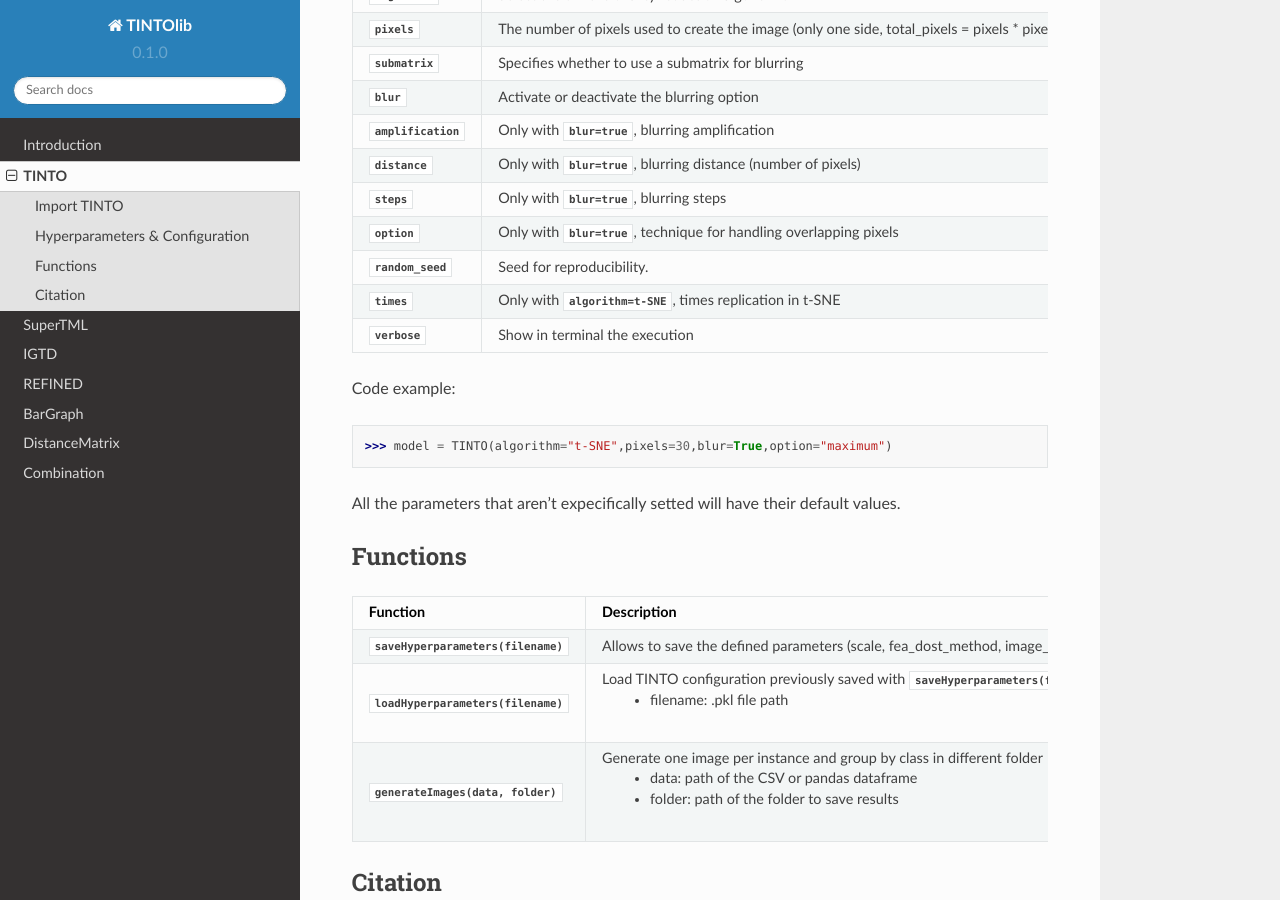
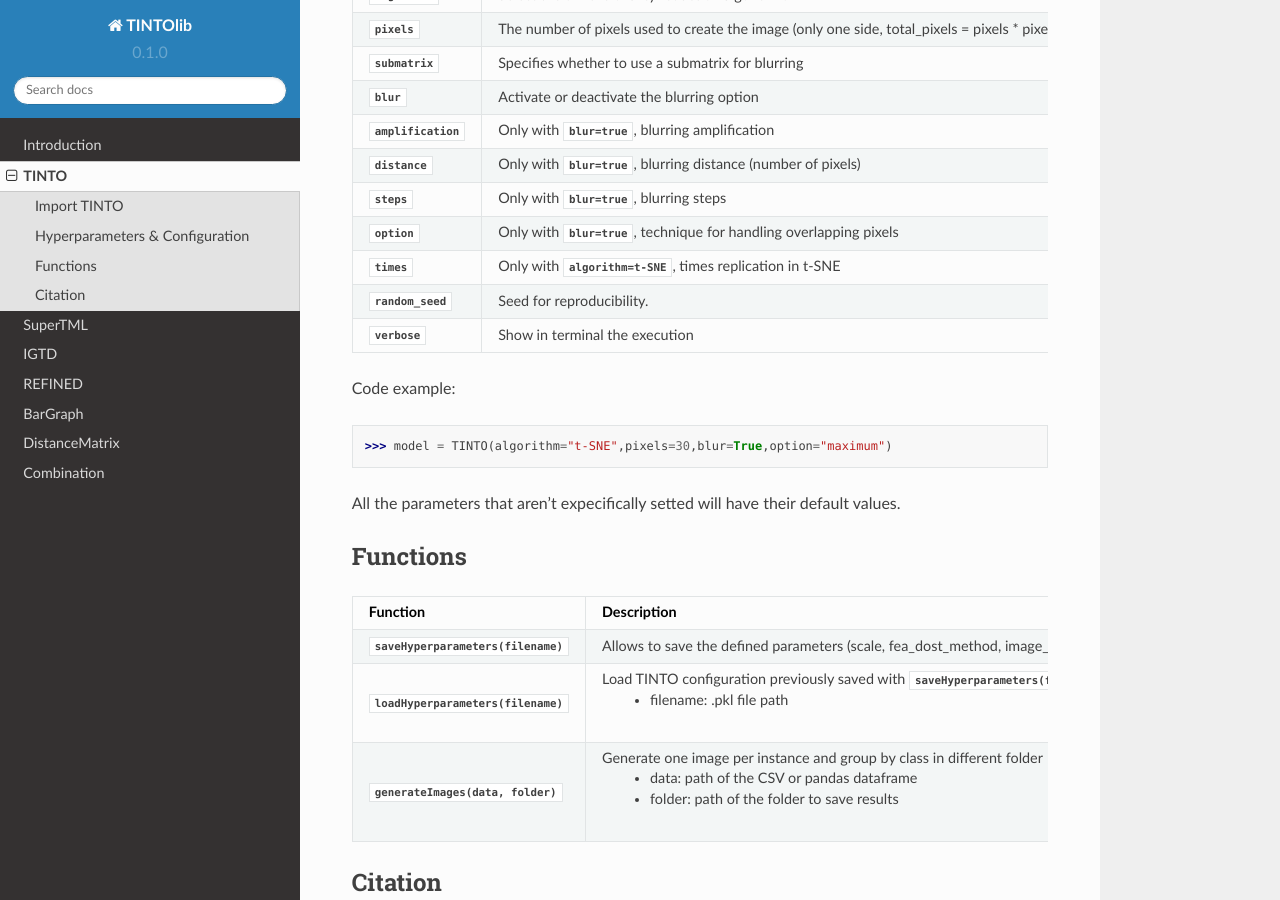
Before and after one commit to oeg-upm/TINTOlib-Documentation, a Sphinx documentation site: the page built from docs/source/tinto.rst, in a window 1280 px wide and 900 px high, scrolled down 541 px. Built offline with Sphinx 7.4.7 and the Read the Docs theme 2.0.0, drawn with Linux system fonts in a browser that asks for light colours; pages that are not in the unit, such as notebooks, are missing from menus.

```diff
--- a/docs/source/tinto.rst
+++ b/docs/source/tinto.rst
@@ -58,13 +58,13 @@ When creating the :py:class:`tinto` class, some parameters can be modified. The
      - Only with :py:data:`blur=true`, technique for handling overlapping pixels
      - mean
      - [mean, maximum]
+   * - :py:data:`times`
+     - Only with :py:data:`algorithm=t-SNE`, times replication in t-SNE
+     - 4
+     - integer
    * - :py:data:`random_seed`
      - Seed for reproducibility.
      - 20
-     - integer
-   * - :py:data:`times`
-     - Only with :py:data:`algorithm=t-SNE`, times replication in t-SNE
-     - 4
      - integer
    * - :py:data:`verbose`
      - Show in terminal the execution
```
